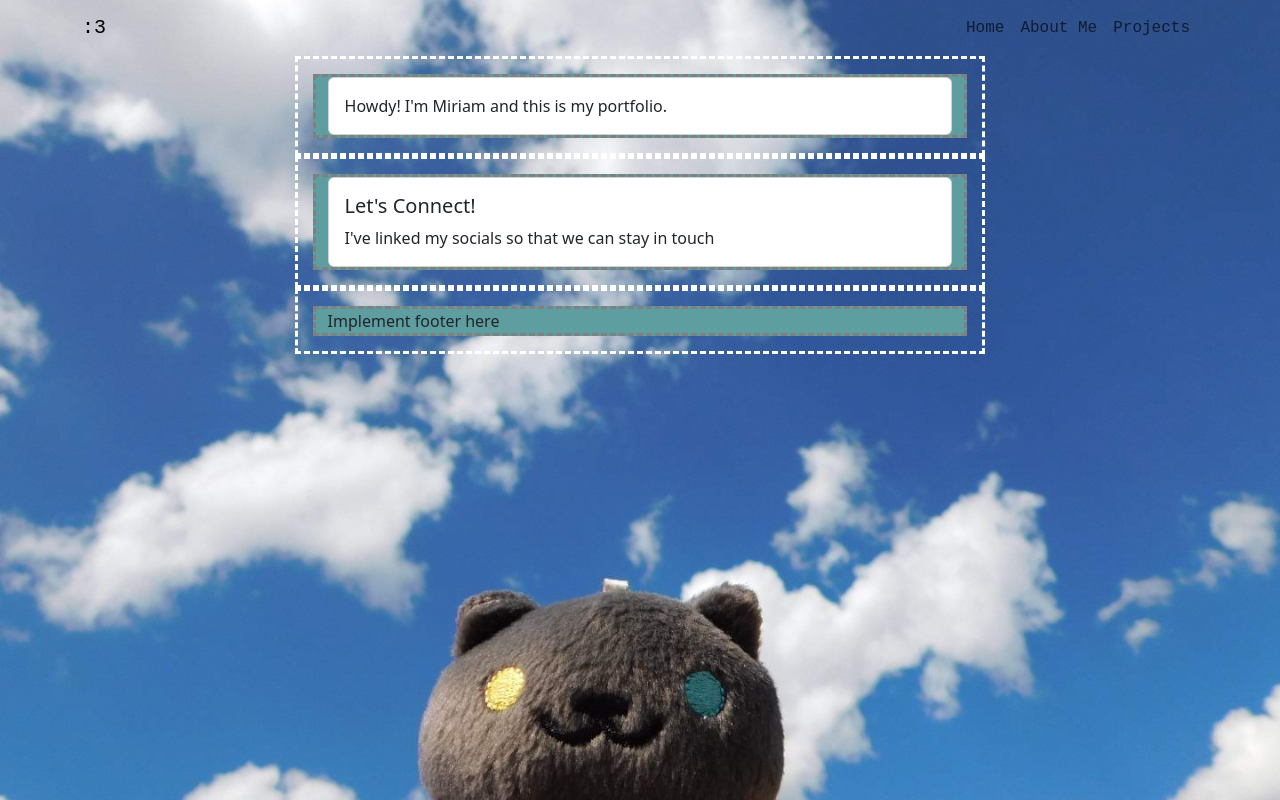
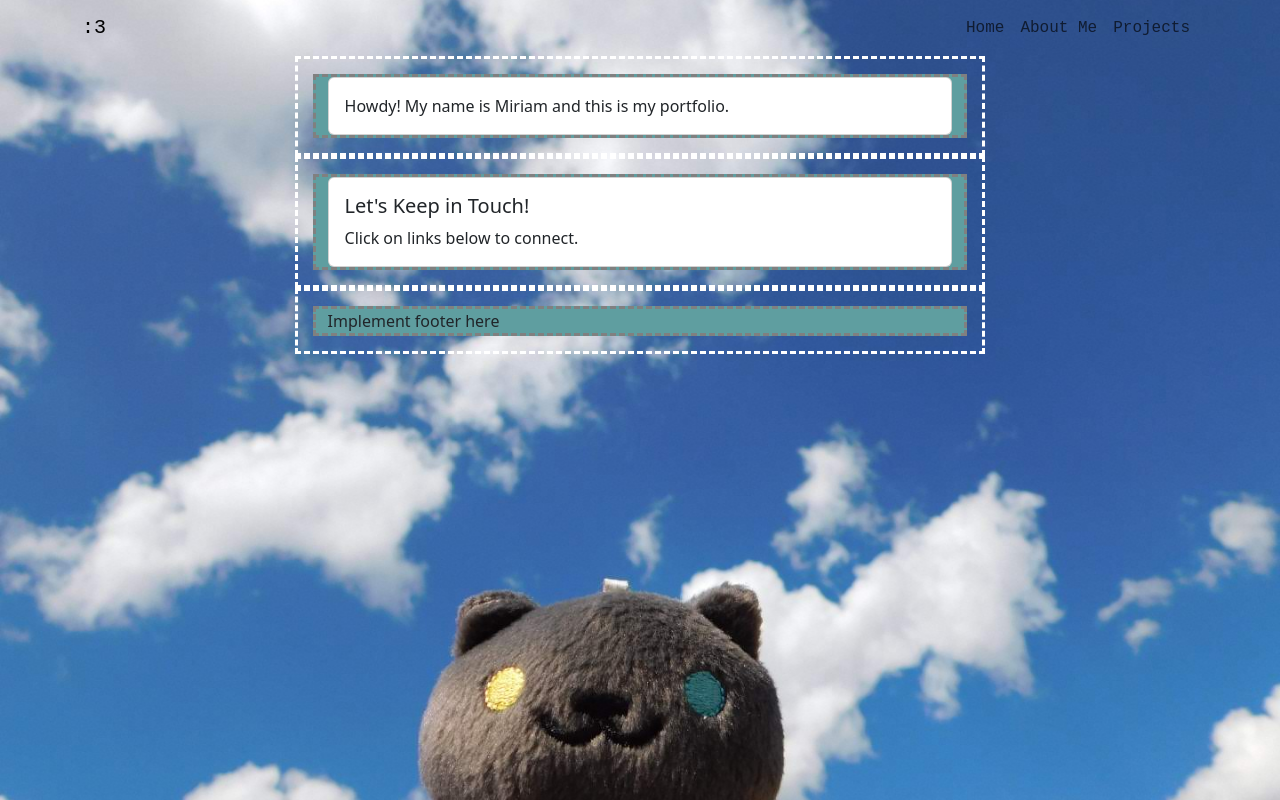
Before and after one commit to miriamrami/meow-port-app, a React (Create React App) app in the folder meow-port-app/: page / in a window 1280 px wide. Built offline with nearby package versions, Linux system fonts and the light colour scheme.

Commit message:
changed wording of card sentences

```diff
--- a/meow-port-app/src/Home.js
+++ b/meow-port-app/src/Home.js
@@ -26,7 +26,7 @@ const Home = () => {
 				<Col>
 					<Card>
 						<Card.Body>
-							Howdy! I'm Miriam and this is my portfolio.
+							Howdy! My name is Miriam and this is my portfolio.
 						</Card.Body>
 					</Card>
 				</Col>
@@ -38,10 +38,10 @@ const Home = () => {
 					<Card>
 						<Card.Body>
 							<Card.Title>
-								Let's Connect!
+								Let's Keep in Touch!
 							</Card.Title>
 							<Card.Text>
-								I've linked my socials so that we can stay in touch
+								Click on links below to connect.
 							</Card.Text>
 							<></>
 						</Card.Body>
```
